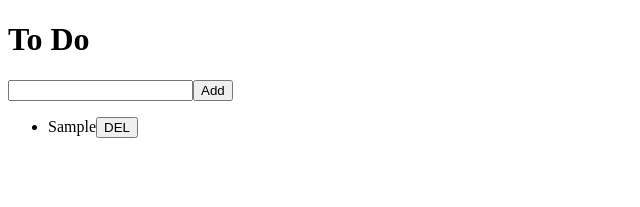
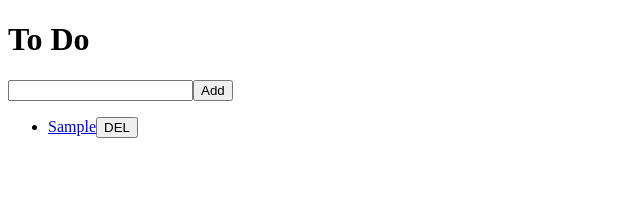
Before and after one commit to minzee09/vanilla-redux, a React (Create React App) app: page / in a window 1280 px wide. Both pictures are taken after typing "Sample" into the empty fields and a click on the button "Add". Shown: the top 207 px of the page, without its empty margins (0-640 px from the left). Built offline with nearby package versions, Linux system fonts and the light colour scheme.

Commit message:
fix: link not connecting bug

```diff
--- a/src/components/ToDo.js
+++ b/src/components/ToDo.js
@@ -6,9 +6,10 @@ import { Link } from "react-router-dom";
 const ToDo = ({ text, onBtnClick, id }) => {
   return (
     <li>
-      <Link to={`/${id}`} />
-      {text}
-      <button onClick={onBtnClick}>DEL</button>
+      <Link to={`/${id}`}>
+        {text}
+        <button onClick={onBtnClick}>DEL</button>
+      </Link>
     </li>
   );
 };
```
